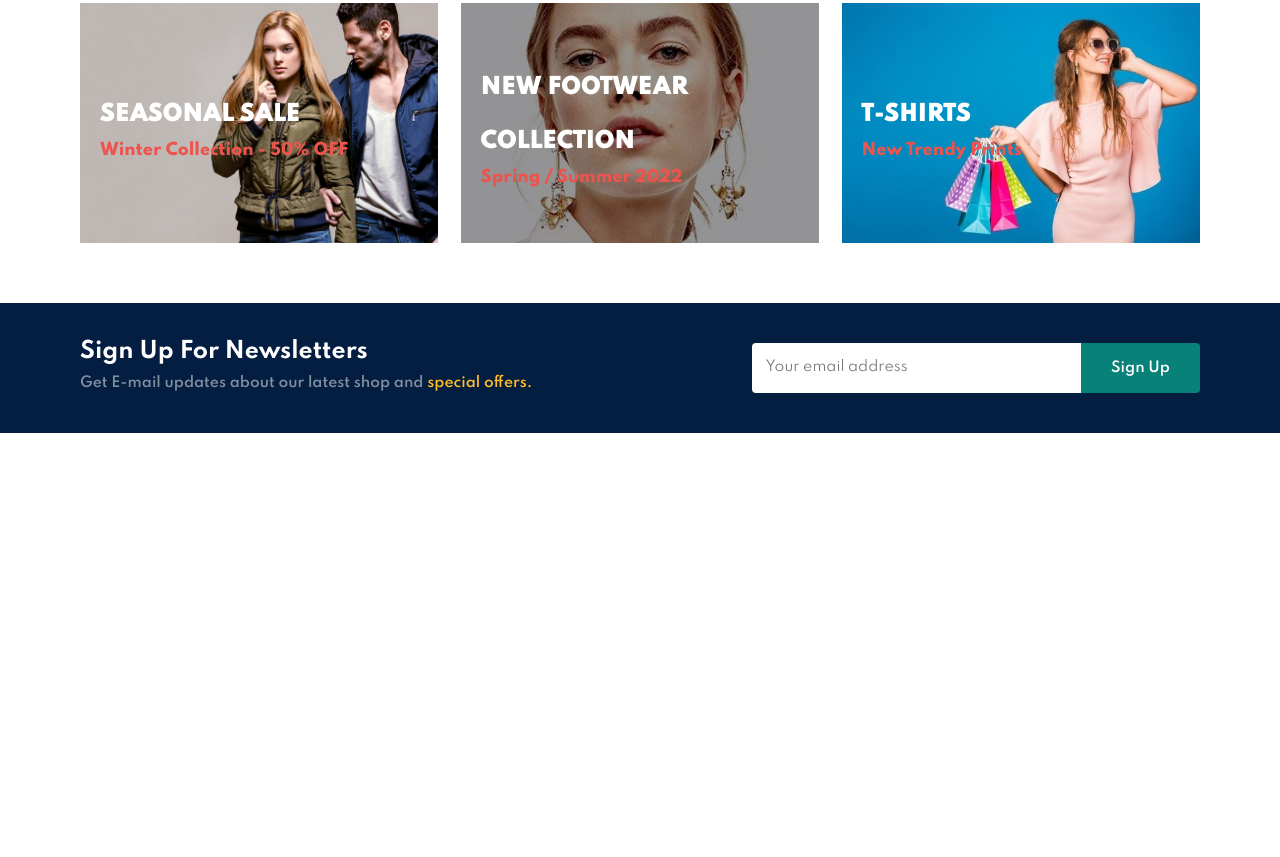
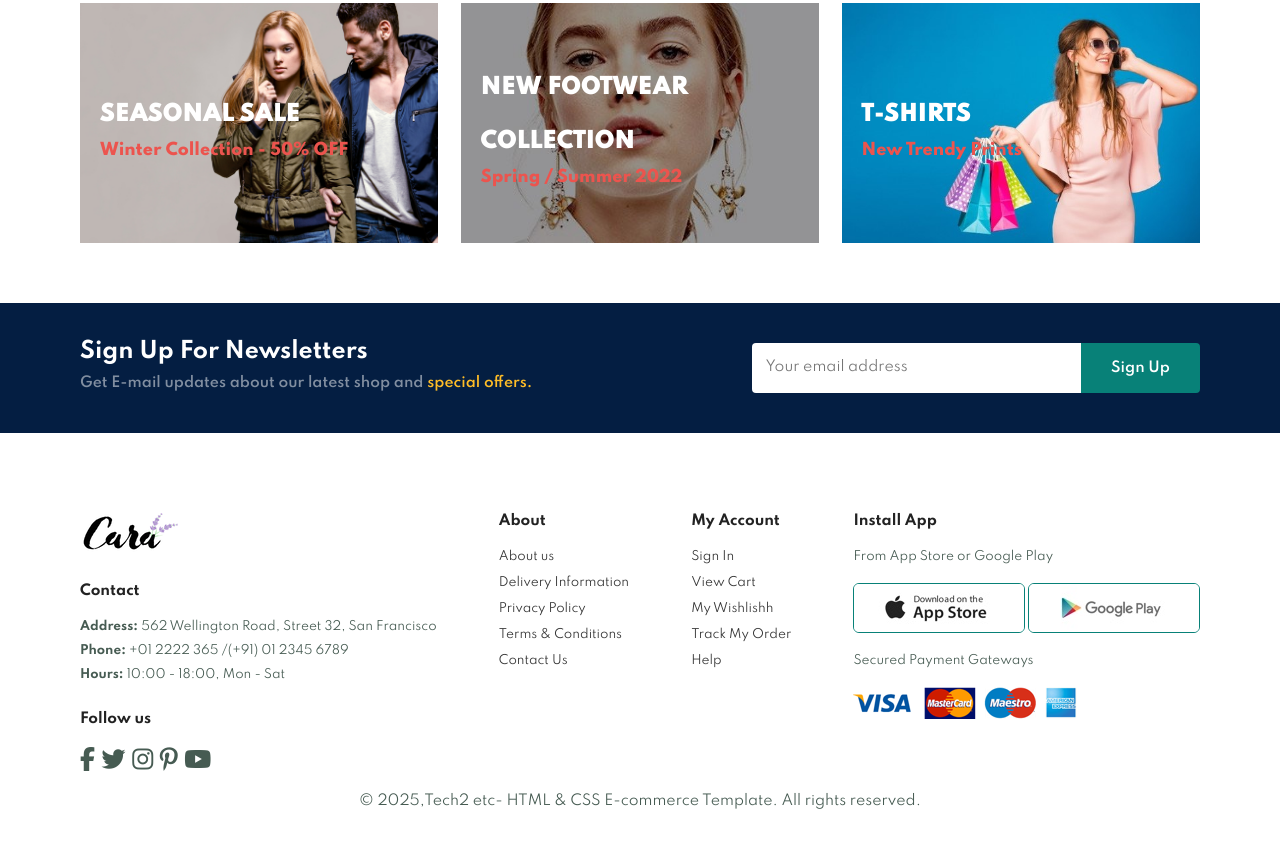
Before and after one commit to ducquy100403/Build_Ecommerce, a plain HTML site: page html/index.html in a window 1280 px wide. Shown: the part 3943-4800 px from the top of the page. Before the commit the page ends 4416 px from the top, so only its background shows below. Drawn offline with nearby package versions, Linux system fonts and the light colour scheme; files whose address does not match are found by name; a web font is replaced by a local one.

Commit message:
da hoan thanh footer

```diff
--- a/assest/css/style.css
+++ b/assest/css/style.css
@@ -405,3 +405,73 @@
   border-top-left-radius:0 ;
   border-bottom-left-radius:0 ;
 }
+
+footer{
+  display: flex;
+  flex-wrap: wrap;
+  justify-content: space-between;
+}
+
+footer .col{
+  display: flex;
+  flex-direction: column;
+  align-items: flex-start;
+  margin-bottom: 20px;
+}
+
+footer .logo{
+  margin-bottom: 30px;
+}
+
+footer h4{
+  font-size: 1.4rem;
+  padding-bottom: 20px;
+}
+
+footer p{
+  font-size: 1.2rem;
+  margin: 0 0 8px 0;
+}
+
+footer a{
+  font-size: 1.2rem;
+  text-decoration: none;
+  color: var(--text-color);
+  margin-bottom: 10px;
+}
+
+footer .follow{
+  margin-top: 20px;
+
+}
+
+footer .follow i{
+  color: #465b52;
+  padding-right: 4px;
+  cursor: pointer;
+  font-size: 24px;
+}
+
+footer .install .row img{
+  border: 1px solid var(--highlight-color);
+  border-radius: 6px;
+}
+
+footer .install img{
+  margin: 10px 0 15px 0;
+}
+
+footer .follow i:hover,
+footer a:hover
+{
+  color: var(--highlight-color);
+}
+
+footer .copyright {
+  width: 100%;
+  text-align: center;
+}
+
+footer .copyright p{
+  font-size: 1.4rem;
+}
--- a/html/index.html
+++ b/html/index.html
@@ -404,6 +404,62 @@
                 <button class="normal">Sign Up</button>
             </div>
         </section>
+
+        <footer class="section-p1">
+            <div class="col">
+                <img class="logo" src="/assest/img/logo.png" alt="">
+                <h4>Contact</h4>
+                <p><strong>Address: </strong> 562 Wellington Road, Street 32, San Francisco</p>
+                <p><strong>Phone:</strong> +01 2222 365 /(+91) 01 2345 6789</p>
+                <p><strong>Hours:</strong> 10:00 - 18:00, Mon - Sat</p>
+                <div class="follow">
+                    <h4>Follow us</h4>
+                    <div class="icon">
+                        <i class="fab fa-facebook-f"></i>
+                        <i class="fab fa-twitter"></i>
+                        <i class="fab fa-instagram"></i>
+                        <i class="fab fa-pinterest-p"></i>
+                        <i class="fab fa-youtube"></i>
+                    </div>
+                </div>
+            </div>
+
+            <div class="col">
+                <h4>About</h4>
+                <a href="#">About us</a>
+                <a href="#">Delivery Information</a>
+                <a href="#">Privacy Policy</a>
+                <a href="#">Terms & Conditions</a>
+                <a href="#">Contact Us</a>
+            </div>
+
+            <div class="col">
+                <h4>My Account</h4>
+                <a href="#">Sign In</a>
+                <a href="#">View Cart</a>
+                <a href="#">My Wishlishh</a>
+                <a href="#">Track My Order</a>
+                <a href="#">Help</a>
+            </div>
+
+            <div class="col install">
+                <h4>Install App</h4>
+                <p>From App Store or Google Play</p>
+                <div class="row">
+                    <img src="/assest/img/pay/app.jpg" alt="">
+                    <img src="/assest/img/pay/play.jpg" alt="">
+                </div>
+                <p>Secured Payment Gateways</p>
+                <img src="/assest/img/pay/pay.png" alt="">
+            </div>
+
+            <div class="copyright">
+                <p>&copy; <script>document.write(new Date().getFullYear());</script>,Tech2 etc- HTML & CSS E-commerce Template. All rights reserved.</p>
+            </div>
+
+        </footer>
+
+
         <script src="script.js"></script>
     </body>
 </html>
```
